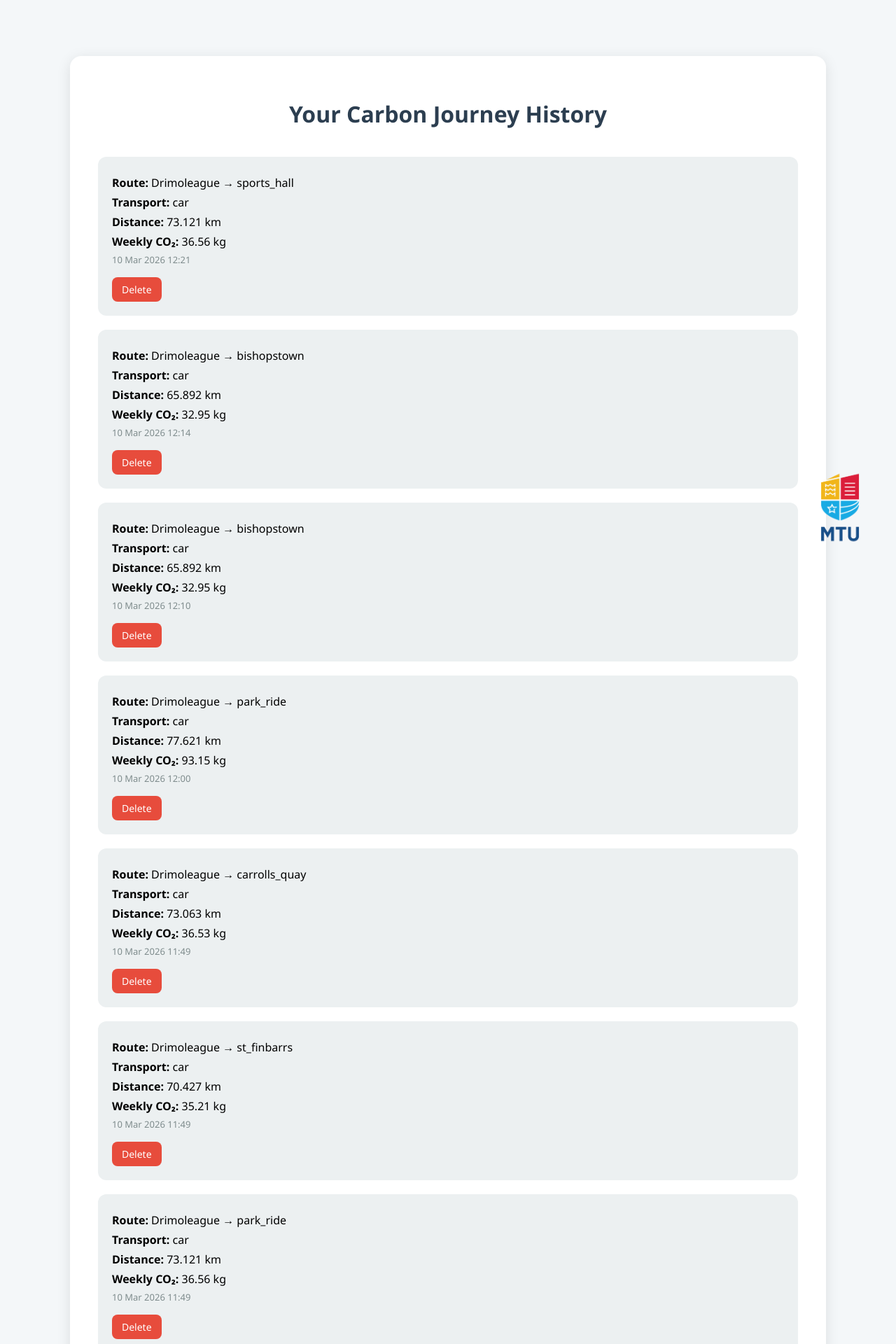
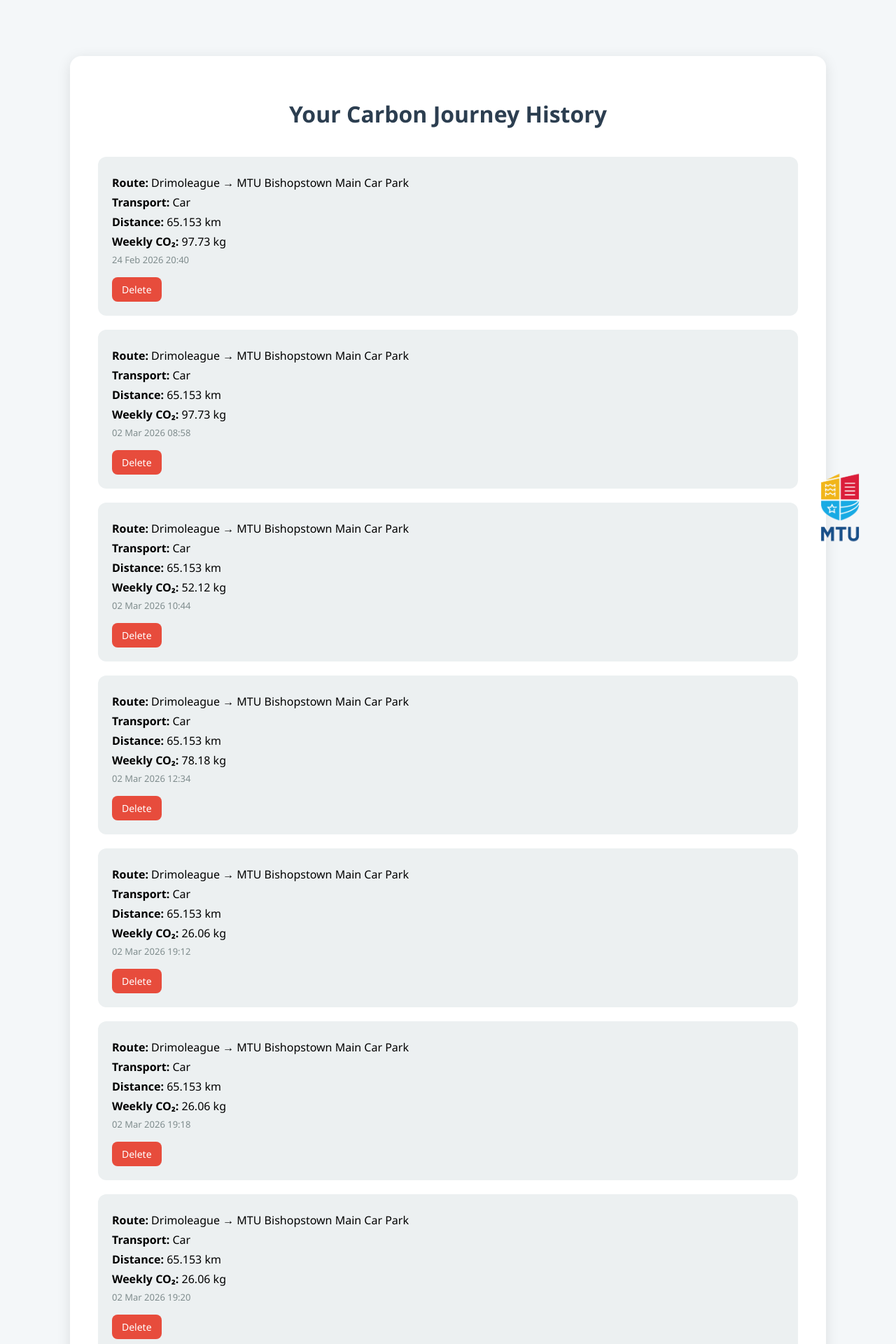
Before and after one commit to EimearCrowley/Carbon-Footprint-Webapp-for-MTU, a Django app: page /previous-results/ in a window 1280 px wide. Shown: the top 1920 px of the page at 70% size. Run offline with Django 5.2, Linux system fonts and the light colour scheme; a user stored in the database is signed in; data comes from the database, SQL or seed files in the repository; both versions use the stored data as it was after the commit.

Commit message:
User accounts and formatting

```diff
--- a/carbon_footprint_app/carbon_app/templates/Registration/signup.html
+++ b/carbon_footprint_app/carbon_app/templates/Registration/signup.html
@@ -80,7 +80,11 @@
 
         <button type="submit">Sign Up</button>
     </form>
-
+    {% if form.errors %}
+    <div style="color:red; margin-top:15px;">
+        {{ form.errors }}
+    </div>
+    {% endif %}
     <a href="/accounts/login/">Already have an account? Login</a>
 
 </div>
--- a/carbon_footprint_app/carbon_app/templates/dashboard.html
+++ b/carbon_footprint_app/carbon_app/templates/dashboard.html
@@ -74,7 +74,7 @@
 
 <h1>Hello {{ user.username }} 👋</h1>
 
-<p>Welcome to your carbon dashboard.</p>
+<p>Welcome to Your Carbon Dashboard!</p>
 
 <a href="/" class="btn">Start New Calculation</a>
 
--- a/carbon_footprint_app/carbon_app/templates/previous_results.html
+++ b/carbon_footprint_app/carbon_app/templates/previous_results.html
@@ -117,9 +117,9 @@
 
 <div class="result-card">
 
-<p><strong>Route:</strong> {{ r.origin }} → {{ r.destination }}</p>
+<p><strong>Route:</strong> {{ r.origin }} → {{ r.destination_display }}</p>
 
-<p><strong>Transport:</strong> {{ r.transport_mode }}</p>
+<p><strong>Transport:</strong> {{ r.transport_mode | title }}</p>
 
 <p><strong>Distance:</strong> {{ r.distance_km }} km</p>
 
--- a/carbon_footprint_app/carbon_app/templates/results.html
+++ b/carbon_footprint_app/carbon_app/templates/results.html
@@ -131,7 +131,7 @@
 <div class="summary">
 
 <p><strong>From:</strong> {{ origin }}</p>
-<p><strong>To:</strong> {{ submission.get_destination_display }}</p>
+<p><strong>To:</strong> {{ destination }}</p>
 <p><strong>Days per week:</strong> {{ days }}</p>
 
 <p>
--- a/carbon_footprint_app/carbon_app/views.py
+++ b/carbon_footprint_app/carbon_app/views.py
@@ -7,6 +7,14 @@
 from .models import EmissionRecord
 import re
 
+CAR_PARK_NAMES = {
+    "bishopstown": "MTU Bishopstown Main Car Park",
+    "sports_hall": "MTU Sports Hall Car Park",
+    "student_centre": "MTU Student Centre Car Park",
+    "park_ride": "MTU Park & Ride",
+    "st_finbarrs": "St Finbarr's Car Park",
+    "carrolls_quay": "Carroll's Quay Park & Ride"
+}
 
 # -----------------------------
 # MODE SELECTION
@@ -152,16 +160,9 @@
         distance_km += 4.5
 
     request.session['distance_km'] = distance_km
-    destination_names = {
-    "bishopstown": "MTU Bishopstown Main Car Park",
-    "sports_hall": "MTU Sports Hall Car Park",
-    "student_centre": "MTU Student Centre Car Park",
-    "park_ride": "MTU Park & Ride",
-    "st_finbarrs": "St Finbarr's Car Park",
-    "carrolls_quay": "Carroll's Quay Park & Ride"
-}
 
-    destination_display = destination_names.get(destination, destination)
+    destination_display = CAR_PARK_NAMES.get(destination, destination)
+
     # EMISSION FACTORS
     emission_factors = {
 
@@ -243,6 +244,7 @@
             comparison = "above"
         elif difference < 0:
             comparison = "below"
+            difference = abs(difference)
         else:
             comparison = "equal"
 
@@ -294,6 +296,18 @@
             status = "red"
             comparison = "above"
 
+    destination = request.session.get("destination")
+
+    destination_names = {
+    "bishopstown": "MTU Bishopstown Main Car Park",
+    "sports_hall": "MTU Sports Hall Car Park",
+    "student_centre": "MTU Student Centre Car Park",
+    "park_ride": "MTU Park & Ride",
+    "st_finbarrs": "St Finbarr's Car Park",
+    "carrolls_quay": "Carroll's Quay Park & Ride"
+    }
+
+    destination_display = destination_names.get(destination, destination)
 
     context = {
 
@@ -303,7 +317,7 @@
         "engine_option": request.session.get("engine_option"),
 
         "origin": request.session.get("origin"),
-        "destination": request.session.get("destination"),
+        "destination": destination_display,
         "days": request.session.get("days"),
         "distance_km": request.session.get("distance_km"),
 
@@ -354,7 +368,10 @@
 @login_required
 def previous_results(request):
 
-    results = EmissionRecord.objects.filter(user=request.user).order_by("-created_at")
+    results = EmissionRecord.objects.filter(user=request.user).order_by("created_at")
+
+    for r in results:
+        r.destination_display = CAR_PARK_NAMES.get(r.destination, r.destination.title())
 
     if results:
         total = sum(r.weekly_emissions for r in results)
```
Also changed, not shown: carbon_footprint_app/db.sqlite3.
